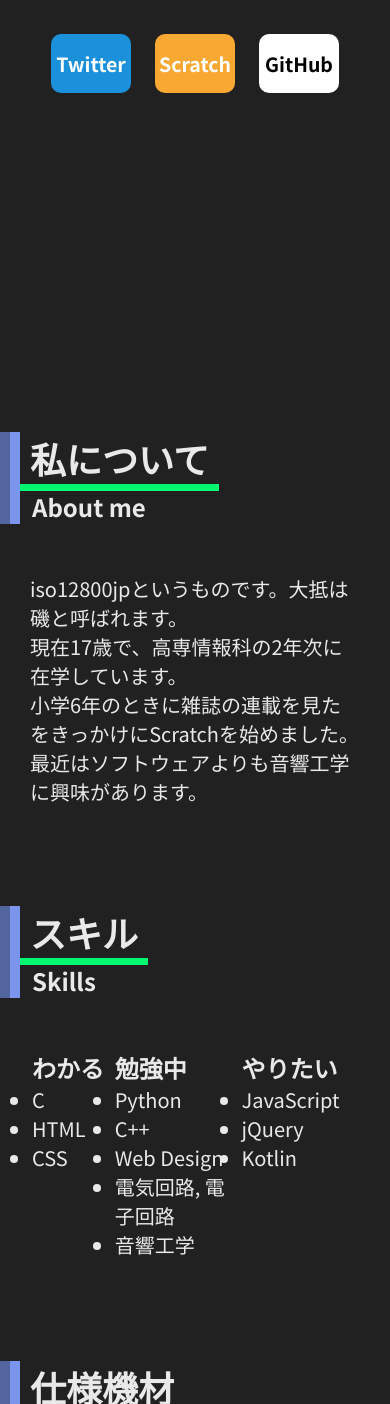
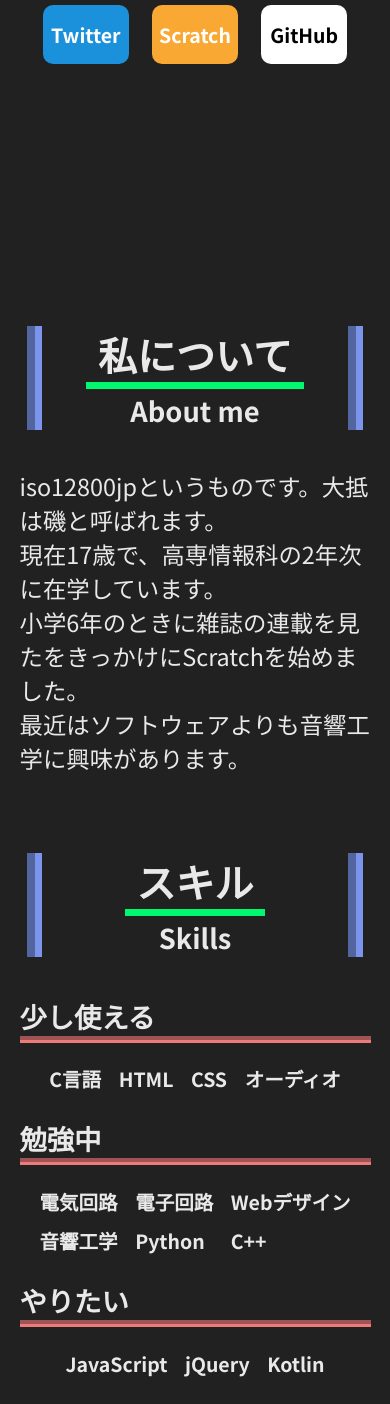
Before and after one commit to iso12800jp/iso12800jp.github.io, a plain HTML site: page index.html in a window 390 px wide. Shown: the part 596-2000 px from the top of the page. Drawn offline with Linux system fonts and the light colour scheme.

Commit message:
add profiles for smartphone

```diff
--- a/index.html
+++ b/index.html
@@ -1,15 +1,17 @@
 <!DOCTYPE html>
 <html lang="ja">
+
 <head>
     <meta name="viewport" content="width=device-width,initial-scale=1">
     <meta charset="UTF-8">
-        <link href="https://fonts.googleapis.com/css?family=Inter:400,700|Noto+Sans+JP:400,700&display=swap" rel="stylesheet">
+    <link href="https://fonts.googleapis.com/css?family=Inter:400,700|Noto+Sans+JP:400,700&display=swap"
+        rel="stylesheet">
     <link rel="icon" type="image/png" href="./icon_512.png">
     <link rel="stylesheet" href="stylesheet.css">
     <title>iso12800jp</title>
 </head>
+
 <body>
-
     <div class="likeheader">
         <div class="centering">
             <div class="circle-img-div center-img">
@@ -17,7 +19,9 @@
                     <img src="./icon_512.png" width="100%">
                 </div>
             </div>
-            <div class="myname"><span>iso12800jp</span></div>
+            <div class="myname">
+                <span>iso12800jp</span>
+            </div>
             <div class="card-around">
                 <div class="card" style="background-color: #1A91DA;">
                     <a href="https://twitter.com/iso12800jp">
@@ -60,49 +64,60 @@
             <div class="l-heading-jp">Skills</div>
         </div>
         <div class="sentence">
+            <div class="skills">
+                <div class="skills-around" >
+                <div class="skills-block">
+                <div class="skills-heading"><span>少し使える</span></div>
                     <table>
                         <tr>
-                        <td style="vertical-align: top;width: 130px;">
-                            <span style="font-weight: 700;font-size: 24px;">わかる</span>
-                            <ul>
-                                <li>C</li>
-                                <li>HTML</li>
-                                <li>CSS</li>
-                            </ul>
-                        </td>
-                        <td style="vertical-align: top;width: 230px;">
-                            <span style="font-weight: 700; font-size: 24px;">勉強中</span>
-                            <ul>
-                                <li>Python</li>
-                                <li>C++</li>
-                                <li>Web Design</li>
-                                <li>電気回路, 電子回路</li>
-                                <li>音響工学</li>
-                            </ul>
-                        </td>
-                        <td style="vertical-align: top;width: 150px;">
-                            <span style="font-weight: 700;font-size: 24px;">やりたい</span>
-                            <ul>
-                                <li>JavaScript</li>
-                                <li>jQuery</li>
-                                <li>Kotlin</li>
-                            </ul>
-                        </td>
+                            <td>C言語</td>
+                            <td>HTML</td>
+                            <td>CSS</td>
+                            <td>オーディオ</td>
                         </tr>
                     </table>
                 </div>
+                <div class="skills-block">
+                    <div class="skills-heading"><span>勉強中</span></div>
+                    <table>
+                        <tr>
+                            <td>電気回路</td>
+                            <td>電子回路</td>
+                            <td>Webデザイン</td>
+                        </tr>
+                        <tr>
+                            <td>音響工学</td>
+                            <td>Python</td>
+                            <td>C++</td>
+                        </tr>
+                    </table>
+                </div>
+                <div class="skills-block">
+                    <div class="skills-heading"><span>やりたい</span></div>
+                    <table>
+                        <tr>
+                            <td>JavaScript</td>
+                            <td>jQuery</td>
+                            <td>Kotlin</td>
+                        </tr>
+                    </table>
+                </div>
+            </div>
+            </div>
+        </div>
         <div class="l-heading">
-                <div class="l-heading-en"><span>仕様機材</span></div>
-                <div class="l-heading-jp">Tools</div>
+            <div class="l-heading-en"><span>所持機材</span></div>
+            <div class="l-heading-jp">Tools I have</div>
         </div>
         <div class="sentence">
-                <ul>
-                    <li>MSI PE62 7RD (PC)</li>
-                    <li>Xiaomi Pocophone F1 (スマートフォン)</li>
-                    <li>SONY Xperia X Compact (スマートフォン)</li>
-                    <li>LG isai Beat (スマートフォン)</li>
-                    <li>iBasso Audio IT01S (イヤホン)</li>
-                    <li>final E1000SE (イヤホン)</li>
+            <ul class="tools">
+                <li>MSI PE62-7RD</li>
+                <li>Xiaomi Pocophone F1</li>
+                <li>SONY Xperia X Compact</li>
+                <li>LG isai Beat</li>
+                <li>iBasso Audio IT01S</li>
+                <li>final E1000SE</li>
+                <li>PENTAX Q7</li>
             </ul>
         </div>
         <div class="l-heading">
@@ -123,13 +138,13 @@
         </div>
         <div class="sentence">
             <div class="small-heading">THE IDOLM@STER</div>
-                アイドルマスターシリーズのコンテンツが好きです。<br>
-                担当はシンデレラガールズのニューウェーブの3人です。<br>
-                また担当には含めていませんが如月千早さんの歌声がすごく好きです。
+            アイドルマスターシリーズのコンテンツが好きです。担当はシンデレラガールズのニューウェーブの3人です。<br>
+            担当には含めていませんが如月千早さんの歌声がすごく好きです。今度リリースされるMASTER ARTIST 04をとても楽しみにしています。<br>
         </div>
     </div>
     <footer>
         <div class="foot">(C) 2019 iso12800jp</div>
     </footer>
 </body>
+
 </html>
--- a/stylesheet.css
+++ b/stylesheet.css
@@ -1,10 +1,30 @@
+html {
+    overflow-y: scroll;
+    overflow-x: scroll;
+}
+
+
+
+@media screen and (min-width:601px){
 body{
     background-color: #212121;
     font-family: 'Noto Sans JP',sans-serif;
     margin: 0 auto;
     color: #e9e9e9;
-    overflow-y: scroll;
     max-width: 60%;
+    margin-left: auto;
+    margin-right: auto;
+    margin-top: 0;
+    padding-top: 0;
+}
+
+.likeheader {
+    height: 100vh;
+    padding: auto;
+    top :0;
+    display: flex;
+    justify-content: center;
+    align-items: center;
 }
 
 a {
@@ -32,13 +52,7 @@ header {
     text-align: left;
 }
 */
-.likeheader {
-    height: 100vh;
-    padding: auto;
-    display: flex;
-    justify-content: center;
-    align-items: center;
-}
+
 
 .centering {
     margin: 0;
@@ -146,6 +160,39 @@ header {
 }
 
 
+.skills-heading{
+    font-size:　24px;
+    font-weight: 700;
+    text-align: left;
+    margin-top: 20px;
+    margin-bottom: 10px;
+}
+
+.skills-around{
+    -webkit-display: flex;
+    display: flex;
+    -webkit-justify-content: left;
+    justify-content: left;
+    flex-wrap: wrap;
+}
+
+.skills-heading span{
+    border-bottom: groove 6px #ff8383ea;
+}
+.skills table{
+    margin: 0 0 50px;
+}
+
+.skills td{
+    font-weight: 700;
+    font-size: 18px;
+    padding: 10px 3px;
+}
+
+.skills-block{
+    position: relative;
+    width: 300px;
+}
 
 .circle-img-div img{
     border-radius: 50%;
@@ -191,7 +238,7 @@ footer{
     margin:0px;
     padding: 0px;
 }
-
+}
 
 @media screen and (max-width:600px){
     body{
@@ -200,54 +247,72 @@ footer{
         max-width: 100%;
         margin-left: auto;
         margin-right: auto;
+        margin-top: 0;
+        padding-top: 0;
+        top: 0;
         color: #e9e9e9;
-        overflow-y: scroll;
     }
+
+    .likeheader {
+        height: 100vh;
+        padding-right: auto;
+        padding-left: auto;
+        top :0;
+        display: flex;
+        justify-content: center;
+        align-items: center;
+    }
+
     a {
         text-decoration: none;
     }
 
+    .centering{
+        margin :0;
+    }
+
     .honbun{
-        padding-top: 10vh;
         padding-bottom: 80px;
     }
 
     .myname {
-        color: #e9e9e9;
+        margin-top: 10vw;
         text-align: center;
         font-weight: 700;
         font-size: 15vw;
     }
 
     .myname span{
-        border-bottom: groove 10px #4fb9ff;
+        border-bottom: groove 3vw #4fb9ff;
     }
 
 
     .l-heading {
-        margin-top: 100px;
-        border-left: groove 20px #83a0ffea;
+        margin: 20vw 7vw 10vw;
+        text-align: center;
+        border-left: groove 4vw #83a0ffea;
+        border-right: groove 4vw #83a0ffea;
     }
 
     .l-heading-en {
         color: #e9e9e9;
         font-family: 'Noto Sans JP','Inter', sans-serif;
-        font-size: 36px;
+        font-size: 10vw;
         font-weight: 700;
-    }
+        }
 
     .l-heading-en span{
-        padding-left: 10px;
-        padding-right: 10px;
-        border-bottom: solid 7px #00f870;
+        padding-left: 3vw;
+        padding-right: 3vw;
+        border-bottom: solid 2vw #00f870;
     }
 
     .l-heading-jp{
-        margin-top: 5px;
-        margin-bottom: 50px;
-        margin-left: 12px;
+        margin-top: 2vw;
+        margin-left: 0;
+        margin-bottom: 0;
         color: #e9e9e9;
-        font-size: 24px;
+        font-size: 7vw;
         font-weight: 700;
     }
 
@@ -256,17 +321,16 @@ footer{
         display: flex;
         -webkit-justify-content: center;
         justify-content: center;
-        margin: 10vw auto;
-        padding: 0 10%;
+        margin: auto;
+        margin-top: 15vw;
     }
     .card{
-        margin:3vw;
+        margin:0 3vw;
         border-radius: 10px;
         background: #3f3f3f;
         width: 22vw;
         height: 15vw;
         text-align: center;
-
         position: relative;
     }
 
@@ -295,18 +359,46 @@ footer{
 
     .sentence{
         font-weight: 400;
-        font-size: 20px;
-        margin-left: 30px;
-        margin-right: 30px;
+        font-size: 6vw;
+        margin-left: 5vw;
+        margin-right: 5vw;
+    }
+
+    .tools{
+        margin-left: 0;
     }
 
     .small-heading {
-        font-size: 24px;
+        font-size: 7vw;
         font-weight: 700;
         text-align: left;
         border-bottom: groove 6px #ff8383ea;
         margin-top: 20px;
         margin-bottom: 10px;
+    }
+
+
+    .skills-heading{
+        font-size: 7vw;
+        font-weight: 700;
+        text-align: left;
+        margin-top: 5vw;
+        margin-bottom: 4vw;
+        border-bottom: groove 2vw #ff8383ea;
+    }
+
+    .skills-heading span{
+        margin: auto;
+    }
+
+    .skills table{
+        margin: 0 auto;
+    }
+
+    .skills td{
+        font-weight: 700;
+        font-size: 5vw;
+        padding: 1vw 2vw;
     }
 
     .circle-img-div img{
@@ -315,14 +407,14 @@ footer{
     }
 
     .circle-sp {
-        width: 60%;
+        width: 60vw;
+        height: 60vw;
         margin:0 auto;
     }
 
     .center-img{
+        width: 100%;
         text-align: center;
-        padding-top: 30px;
-        padding-bottom: 30px;
     }
 
     footer{
```
Lines whose indentation alone changed are shown as unchanged.
